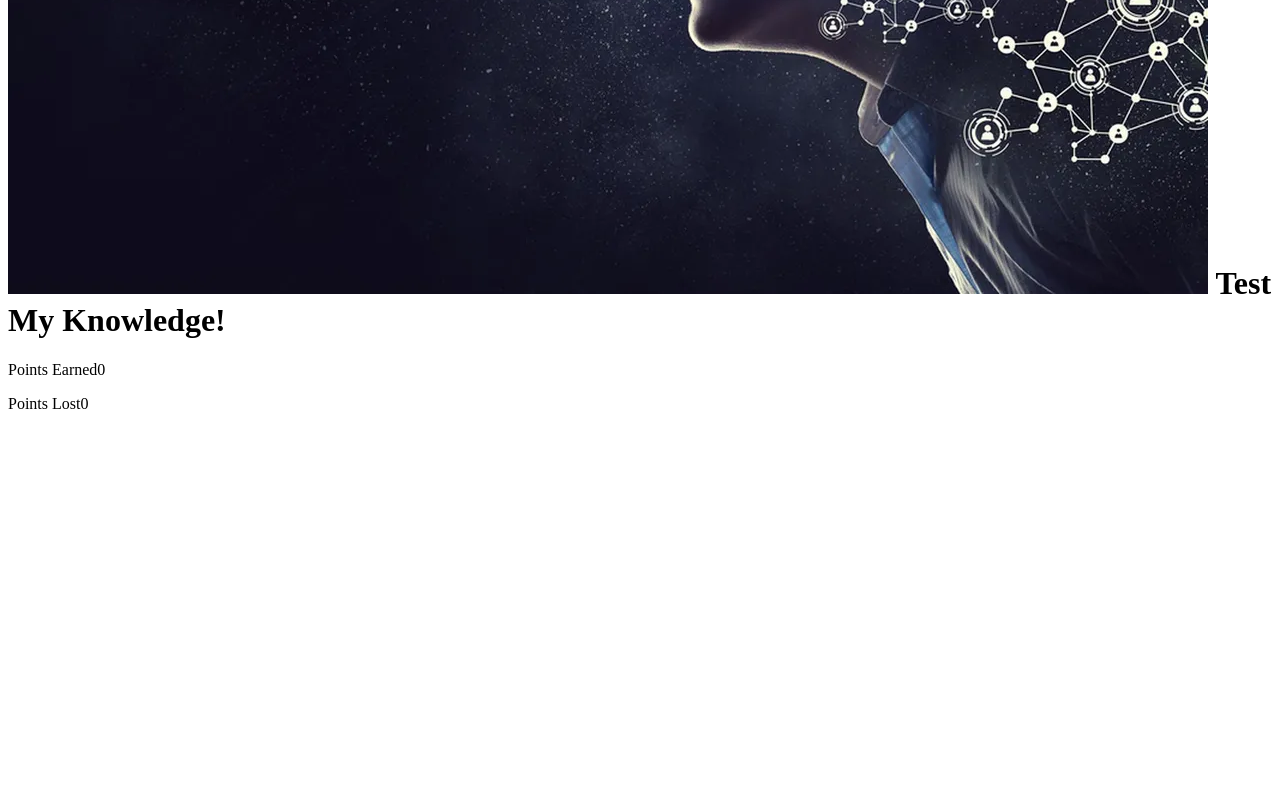
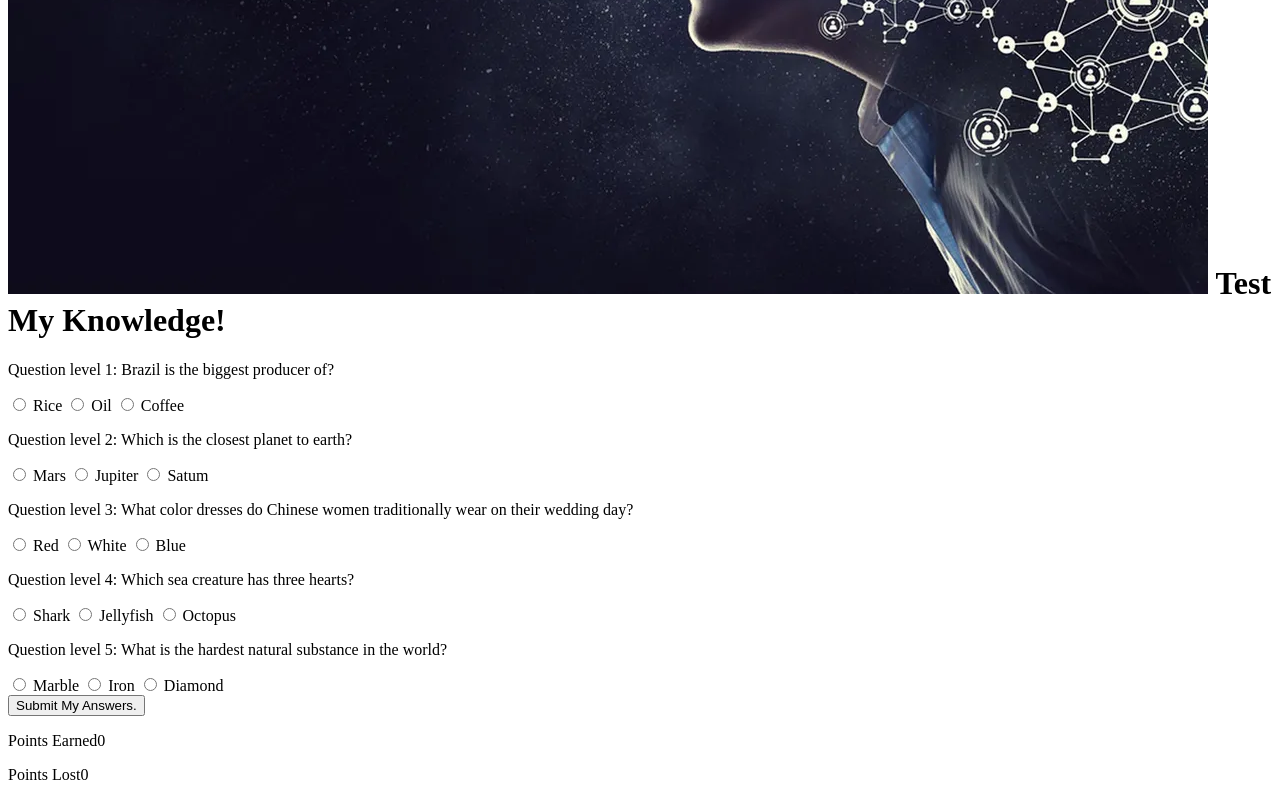
Before and after one commit to Hebaabbas/p2, a plain HTML site: page index.html in a window 1280 px wide. Shown: the part 428-1228 px from the top of the page. Before the commit the page ends 857 px from the top, so only its background shows below. Drawn offline with Linux system fonts and the light colour scheme.

Commit message:
Add html structure to body area

```diff
--- a/index.html
+++ b/index.html
@@ -18,6 +18,47 @@
         <img class="brain" src="assets/images/brain.webp" alt="brain"> Test My Knowledge!
     </h1>
     <div class="questions-area">
+        <p>Question level 1: Brazil is the biggest producer of?</p>
+        <input id="rice-radio" name="production" value="rice" type="radio">
+        <label for="rice-radio">Rice</label>
+        <input id="oil-radio" name="production" value="oil" type="radio">
+        <label for="oil-radio">Oil</label>
+        <input id="coffee-radio" name="production" value="coffee" type="radio">
+        <label for="coffee-radio">Coffee</label>
+
+        <p>Question level 2: Which is the closest planet to earth?</p>
+        <input id="mars-radio" name="planet" value="mars" type="radio">
+        <label for="mars-radio">Mars</label>
+        <input id="jupiter-radio" name="planet" value="jupiter" type="radio">
+        <label for="jupiter-radio">Jupiter</label>
+        <input id="satum-radio" name="planet" value="satum" type="radio">
+        <label for="satum-radio">Satum</label>
+
+        <p>Question level 3: What color dresses do Chinese women traditionally wear on their wedding day?</p>
+        <input id="red-radio" name="color" value="red" type="radio">
+        <label for="red-radio">Red</label>
+        <input id="white-radio" name="color" value="white" type="radio">
+        <label for="white-radio">White</label>
+        <input id="blue-radio" name="color" value="blue" type="radio">
+        <label for="blue-radio">Blue</label>
+
+        <p>Question level 4: Which sea creature has three hearts?</p>
+        <input id="shark-radio" name="fish" value="shark" type="radio">
+        <label for="shark-radio">Shark</label>
+        <input id="jellyfish-radio" name="fish" value="jellyfish" type="radio">
+        <label for="jellyfish-radio">Jellyfish</label>
+        <input id="octopus-radio" name="fish" value="octopus" type="radio">
+        <label for="octopus-radio">Octopus</label>
+
+        <p>Question level 5: What is the hardest natural substance in the world?</p>
+        <input id="marble-radio" name="substance" value="marble" type="radio">
+        <label for="marble-radio">Marble</label>
+        <input id="iron-radio" name="substance" value="iron" type="radio">
+        <label for="iron-radio">Iron</label>
+        <input id="diamond-radio" name="substance"value="diamond" type="radio">
+        <label for="diamond-radio">Diamond</label>
+        <br>
+       <button class="btn btn--red">Submit My Answers.</button>
 
     </div>
     <div class="score-area">
```
